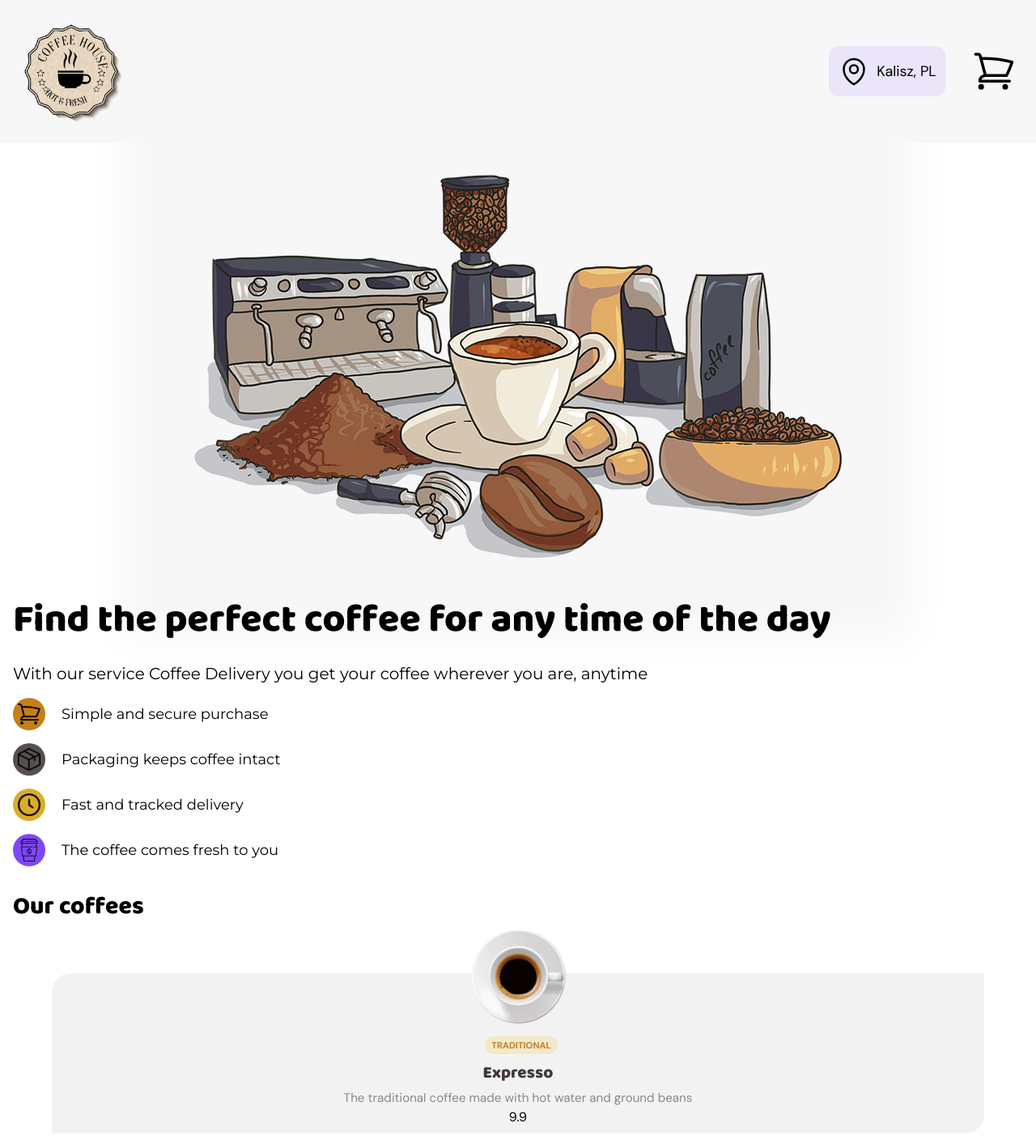
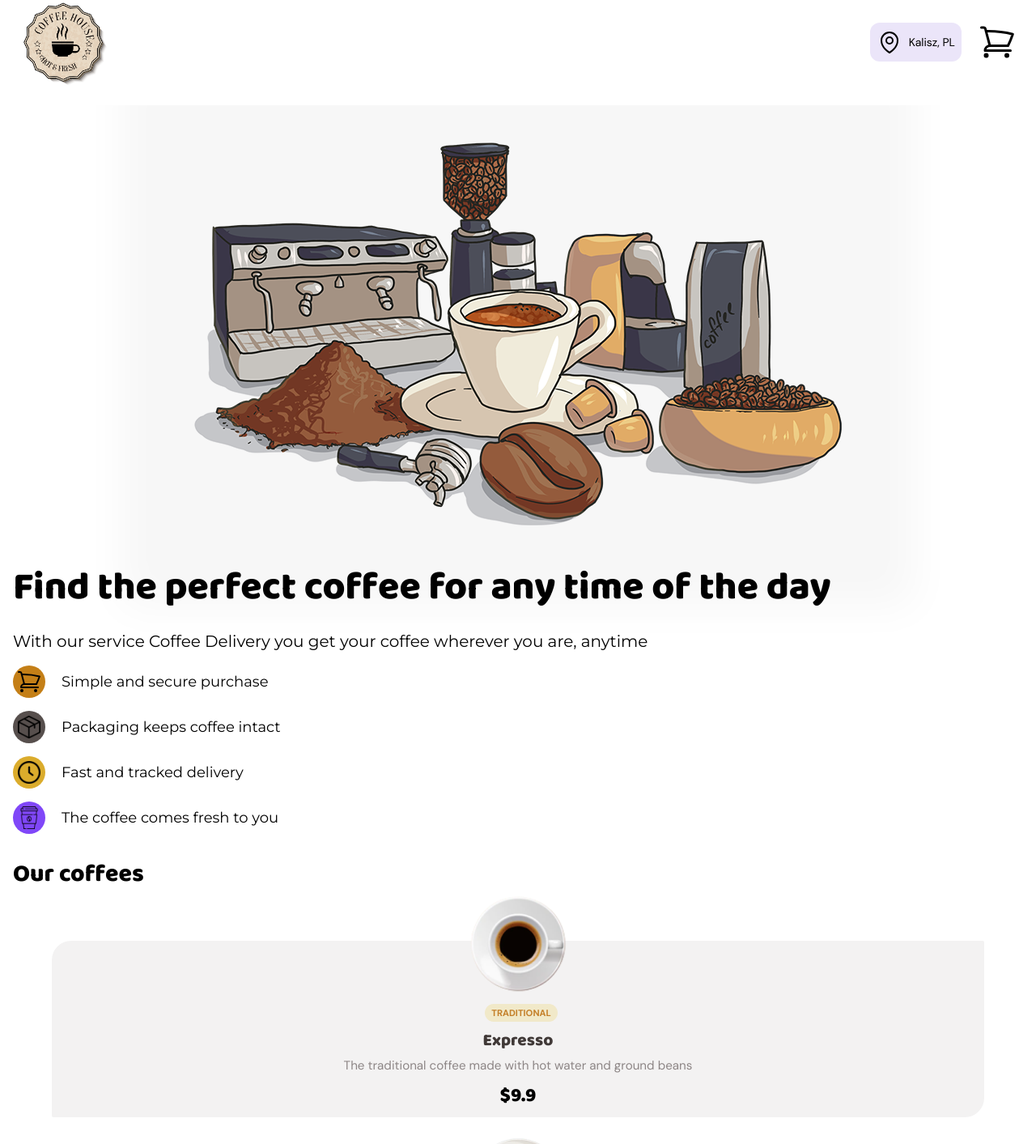
Before and after one commit to elJacob11/coffedelivero, a React (Vite) app: page / in a window 1280 px wide. Shown: the top 1413 px of the page at 81% size. Built offline with nearby package versions, Linux system fonts and the light colour scheme; a web font is replaced by a local one.

Commit message:
Styling coffee card

```diff
--- a/src/components/CoffeeCard.tsx
+++ b/src/components/CoffeeCard.tsx
@@ -30,8 +30,10 @@ export default function CoffeeCard({coffee}: CoffeeProps) {
       </div>
       <h3 className='font-baloo text-[1.3rem] font-bold text-[#403937] pb-1'>{coffee.name}</h3>
       <p className='text-[#8D8686] font-normal text-[0.95rem]'>{coffee.description}</p>
-      <div>
-          {coffee.price}
+      <div className='pt-2'>
+        <div className='font-baloo text-[1.5rem] font-extrabold'>
+          ${coffee.price}
+        </div>
       </div>
     </div>
   )
--- a/src/components/Info.tsx
+++ b/src/components/Info.tsx
@@ -12,7 +12,7 @@ const Info = (props: Props) => {
   const designIcon = "flex justify-center items-center rounded-[50%] h-10 w-10"
   const divDesign = "flex items-center gap-5 m-4 font-normal"
   return (
-    <div className='relative'>
+    <div className=' mt-8'>
       <img src={BackgroundImage} className=' flex shadow-3xl m-auto' />
       <div className='font-montserrat justify-center'>
         <h1 className='font-baloo text-[3rem] m-4 mt-0'>Find the perfect coffee for any time of the day</h1>
--- a/src/components/Navbar.tsx
+++ b/src/components/Navbar.tsx
@@ -9,24 +9,25 @@ const Navbar = (props: Props) => {
   const flexBetween = "flex items-center justify-between";
 
   return (
-    <div className={`sticky ${flexBetween} top-0 z-30 w-full py-6 px-6 bg-[#F7F7F7]`}>
+    <div className="flex items-center justify-center sticky h-[6.5rem] w-full">
+      <div className={`sticky ${flexBetween} top-0 z-30 w-full py-6 px-6 bg-[#ffffff]`}>
           <Link to="/">
             <div className="flex">
-            <img src={Logo} width="130"/>
+              <img src={Logo} width="110"/>
             </div>
           </Link>
-      <div className={`${flexBetween} gap-8`}>
-        <div className="flex flex-row gap-2 text-lg bg-[#EBE5F9] rounded-xl h-min w-30 text-[1.55rem] p-[0.7rem]">
-          <MapPinIcon className="w-10 h-10"/>
+        <div className={`${flexBetween} gap-5`}>
+          <div className="flex flex-row gap-2 text-sm bg-[#EBE5F9] rounded-xl h-min w-30 text-[1.55rem] p-[0.5rem]">
+            <MapPinIcon className="w-8 h-8"/>
             <p className="m-auto">Kalisz, PL</p>
             </div>
           <div>
             <Link to="/cashout">
-            <ShoppingCartIcon className="h-14 w-14"/>
+              <ShoppingCartIcon className="h-12 w-12"/>
             </Link>
           </div>
         </div>
-
+      </div>
     </div>
   )
 }
```
Lines whose indentation alone changed are shown as unchanged.
